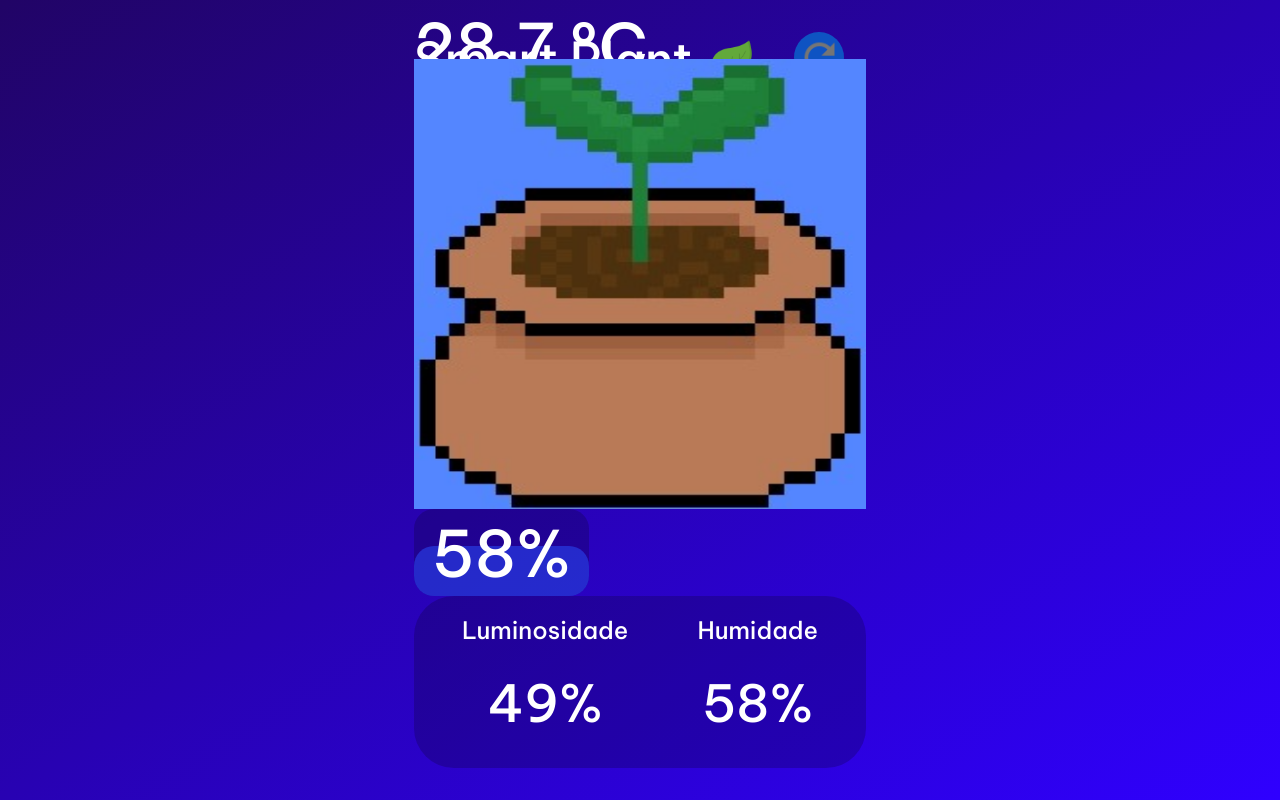
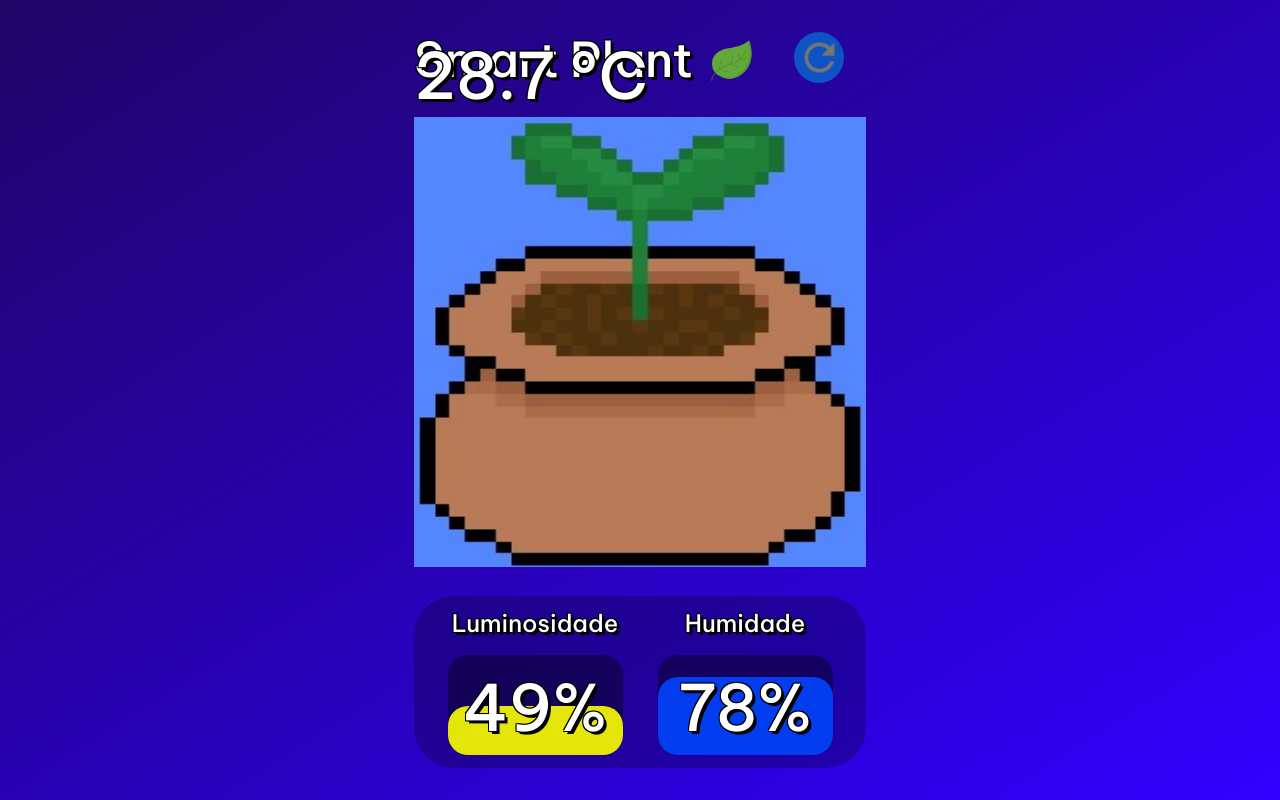
Before and after one commit to ggandur/Estufa-Inteligente, a React (Vite) app: page / in a window 1280 px wide. Built offline with nearby package versions, Linux system fonts and the light colour scheme.

Commit message:
Adicionando a ProgressBox na Home Screen

```diff
--- a/src/App.css
+++ b/src/App.css
@@ -15,3 +15,12 @@ h3 {
   margin-top: .8rem;
   margin-bottom: -1rem;
 }
+
+* {
+  text-shadow:
+    3px 3px 0 #000,
+    -1px -1px 0 #000,
+    1px -1px 0 #000,
+    -1px 1px 0 #000,
+    1px 1px 0 #000;
+}
--- a/src/App.tsx
+++ b/src/App.tsx
@@ -3,12 +3,29 @@ import './App.css'
 import axios from "axios"
 import HomePage from "./components/homePage"
 
+const dataMock = {
+  "main": {
+    "temperature": "28.7",
+    "luminosityValue": "49%",
+    "humidityValue": "78%"
+  },
+}
+
+const dataMock2 = {
+  "main": {
+    "temperature": "19.4",
+    "luminosityValue": "79%",
+    "humidityValue": "44%"
+  },
+}
+
 function App() {
 
   return (
     <HomePage
-    luminosityValue={"49%"}
-    humidityValue={"58%"}
+      temperature={dataMock.main.temperature}
+      luminosityValue={dataMock.main.luminosityValue}
+      humidityValue={dataMock.main.humidityValue}
     />
   )
 }
--- a/src/components/bottom/bottom.style.tsx
+++ b/src/components/bottom/bottom.style.tsx
@@ -2,11 +2,11 @@ import styled from "styled-components";
 
 export const BottomWrapper = styled.div`
     display: flex;
-    justify-content: space-between;
+    justify-content: space-around;
     width: 420px;
     height: 140px;
     padding: 1rem;
     margin-bottom: 2rem;
     border-radius: 40px;
-    background-color: rgba(0, 0, 0, 0.2);
+    background-color: rgba(0, 0, 0, 0.25);
 `
--- a/src/components/bottom/box/box.style.tsx
+++ b/src/components/bottom/box/box.style.tsx
@@ -1,8 +1,5 @@
 import styled from 'styled-components'
 
 export const BoxWrapper = styled.div`
-    display: flex;
-    flex-direction: column;
-    justify-content: center;
-    padding: 2rem;
+    margin-top: -1.3rem;
 `
--- a/src/components/bottom/box/index.tsx
+++ b/src/components/bottom/box/index.tsx
@@ -1,18 +1,17 @@
 import { BoxWrapper } from "./box.style";
-import { ContainerWrapper } from "../container.style"
+import ProgressBox from "../progressBox";
 
 type BoxProps = {
-    value: String;
     description: String
+    bgColor: string
+    completed: string
 }
 
 function Box(props: BoxProps) {
     return (
         <BoxWrapper>
-            <ContainerWrapper>
-                <h2>{props.description}</h2>
-                <h1>{props.value}</h1>
-            </ContainerWrapper>
+            <h2>{props.description}</h2>
+            <ProgressBox bgColor={props.bgColor} completed={props.completed}/>
         </BoxWrapper>
     )
 }
--- a/src/components/bottom/index.tsx
+++ b/src/components/bottom/index.tsx
@@ -1,17 +1,24 @@
 import { BottomWrapper } from "./bottom.style";
-import ProgressBox from "../bottom/progressBox"
 import Box from "./box";
 
 type BottomProps = {
-    luminosityValue: String
-    humidityValue: String
+    luminosityValue: string
+    humidityValue: string
 }
 
 function Bottom(props: BottomProps) {
     return (
         <BottomWrapper>
-            <Box description={"Luminosidade"} value={props.luminosityValue} />
-            <Box description={"Humidade"} value={props.humidityValue} />
+            <Box
+                description={"Luminosidade"}
+                bgColor={"rgba(251, 255, 0, 0.9)"}
+                completed={props.luminosityValue}
+            />
+            <Box
+                description={"Humidade"}
+                bgColor={"rgba(0, 68, 255, 0.9)"}
+                completed={props.humidityValue}
+            />
         </BottomWrapper>
     )
 }
--- a/src/components/bottom/progressBox/progressBox.style.tsx
+++ b/src/components/bottom/progressBox/progressBox.style.tsx
@@ -3,7 +3,7 @@ import styled from "styled-components";
 export const ContainerWrapper = styled.div`
     height: 100px;
     width: 175px;
-    background-color: rgba(0, 0, 0, 0.2);
+    background-color: rgba(0, 0, 0, 0.4);
     border-radius: 20px;
     position: relative;
     z-index: 1;
@@ -13,10 +13,11 @@ export const FillerWrapper = styled.div.attrs((props: { completed: string, bgCol
     height: ${(props) => props.completed};
     min-height: 20%;
     width: 100%;
-    background-color: rgba(42, 81, 255, 0.507);
+    background-color: ${(props) => props.bgColor};
     border-radius: inherit;
     position: absolute;
     bottom: 0;
+    transition: 'height 1s ease-in-out',
 `
 
 export const LabelWrapper = styled.div`
--- a/src/components/homePage/index.tsx
+++ b/src/components/homePage/index.tsx
@@ -2,24 +2,23 @@ import { HomePageWrapper } from "./homePage.style"
 import Title from '../title'
 import Bottom from "../bottom"
 import TemperatureDisplay from "../temperatureDisplay"
-import ProgressBox from "../bottom/progressBox"
 
 type HomePageProps = {
-    luminosityValue: String
-    humidityValue: String
+    temperature: String
+    luminosityValue: string
+    humidityValue: string
 }
 
 function HomePage(props: HomePageProps) {
     return (
         <HomePageWrapper>
             <Title title={"Smart Plant"} />
-            <TemperatureDisplay value={"28.7"} />
+            <TemperatureDisplay value={props.temperature} />
             <img
                 src="src/assets/planta_example.png"
                 alt="Example of Plant GIF"
                 height={450}
             />
-            <ProgressBox bgColor={"blue"} completed={"58%"}/>
             <Bottom
                 luminosityValue={props.luminosityValue}
                 humidityValue={props.humidityValue} />
```
